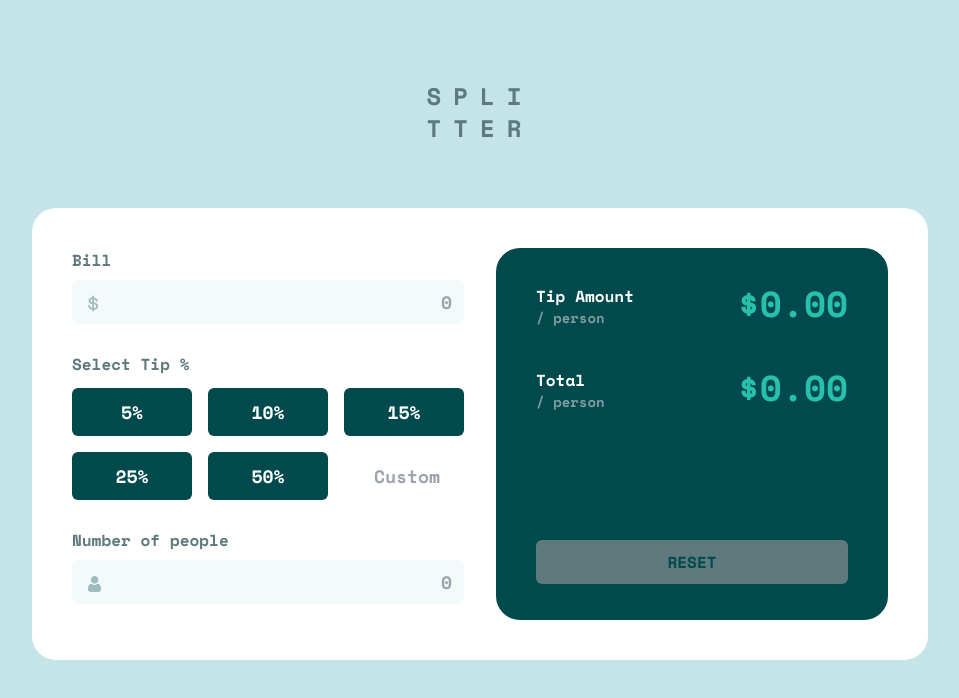
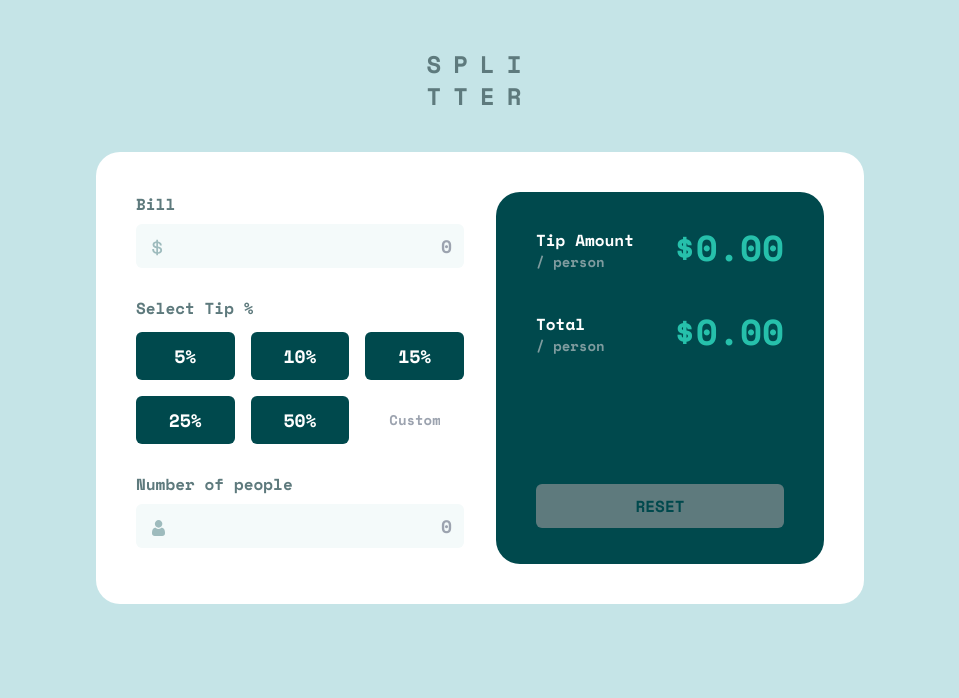
Before and after one commit to ChaO-0/angular-tip-calc, an Angular app: page / in a window 1280 px wide. Shown: the top 698 px of the page, without its empty margins (160-1119 px from the left). Built offline with nearby package versions, Linux system fonts and the light colour scheme.

Commit message:
feat: update style

```diff
--- a/src/app/app.component.html
+++ b/src/app/app.component.html
@@ -1,4 +1,4 @@
-<div class="flex justify-center mt-20">
+<div class="flex justify-center mt-12">
   <div
     class="flex flex-col tracking-widest font-bold text-cyan-primary text-2xl"
   >
--- a/src/app/components/calculator-input/calculator-input.component.html
+++ b/src/app/components/calculator-input/calculator-input.component.html
@@ -35,7 +35,7 @@
           focus:outline-none focus:ring-2 focus:ring-cyan-outline
           rounded-md
           font-bold
-          text-cyan-dark
+          text-sm text-cyan-dark
         "
         placeholder="Custom"
         (ngModelChange)="onPercentChange($event)"
--- a/src/app/components/calculator/calculator.component.html
+++ b/src/app/components/calculator/calculator.component.html
@@ -1,4 +1,4 @@
-<div class="container mx-auto max-w-4xl mt-16">
+<div class="container mx-auto max-w-3xl mt-10">
   <div class="bg-white rounded-3xl">
     <div class="grid md:grid-cols-2 p-10 gap-8">
       <app-calculator-input
```
